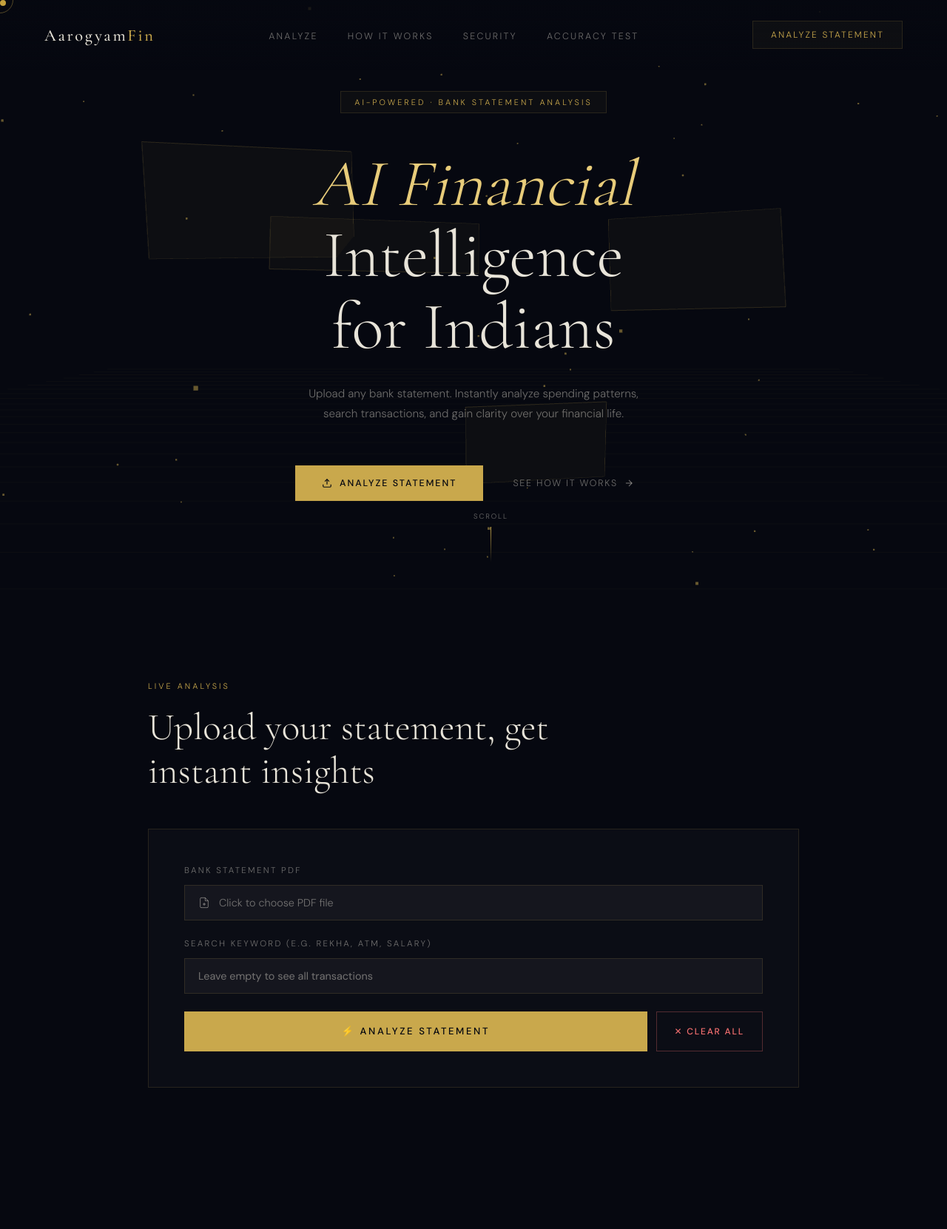
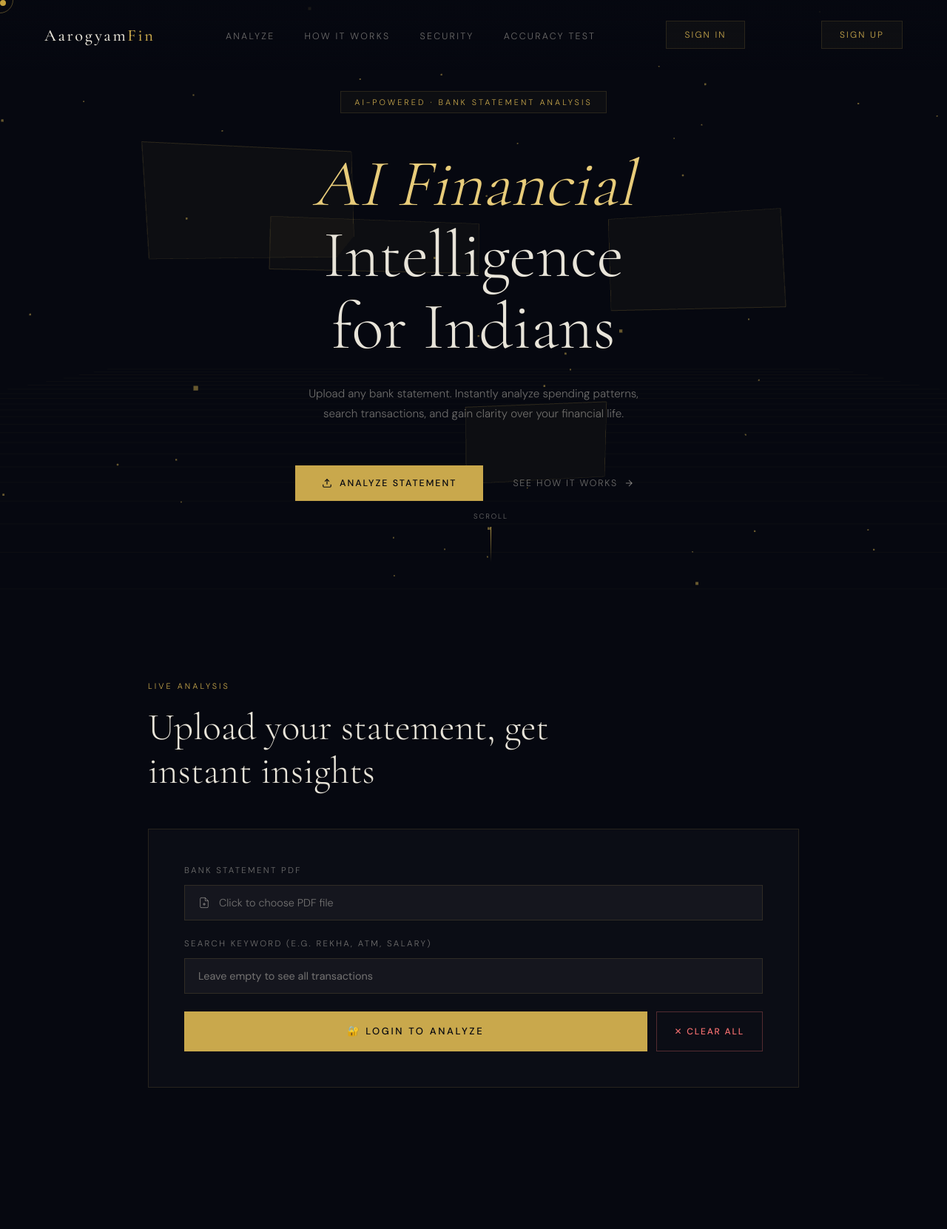
Before and after one commit to meethardik0713/bankai, a Flask app: page / in a window 1280 px wide. Shown: the top 1661 px of the page at 74% size. Run offline with Flask 3, Linux system fonts and the light colour scheme.

Commit message:
Add Sign In and Sign Up buttons to nav

```diff
--- a/templates/index.html
+++ b/templates/index.html
@@ -212,7 +212,13 @@
     <li><a href="#trust">Security</a></li>
     <li><a href="/accuracy">Accuracy Test</a></li>
   </ul>
-  <a href="#analyzer" class="nav-cta">Analyze Statement</a>
+  {% if is_logged_in %}
+<span style="font-size:0.75rem; color:var(--muted); margin-right:16px;">{{ user_email }}</span>
+<a href="/logout" class="nav-cta">Logout</a>
+{% else %}
+<a href="/login" class="nav-cta" style="margin-right:8px;">Sign In</a>
+<a href="/login" class="nav-cta">Sign Up</a>
+{% endif %}
 </nav>
 
 <section id="hero">
@@ -274,7 +280,11 @@
       </div>
 
       <div class="form-actions">
-        <button type="submit" class="submit-btn">⚡ Analyze Statement</button>
+        {% if is_logged_in %}
+<button type="submit" class="submit-btn">⚡ Analyze Statement</button>
+{% else %}
+<a href="/login" class="submit-btn" style="text-align:center; text-decoration:none;">🔐 Login to Analyze</a>
+{% endif %}
         <button type="button" class="clear-btn" id="clearAllBtn">✕ Clear All</button>
       </div>
     </form>
```
